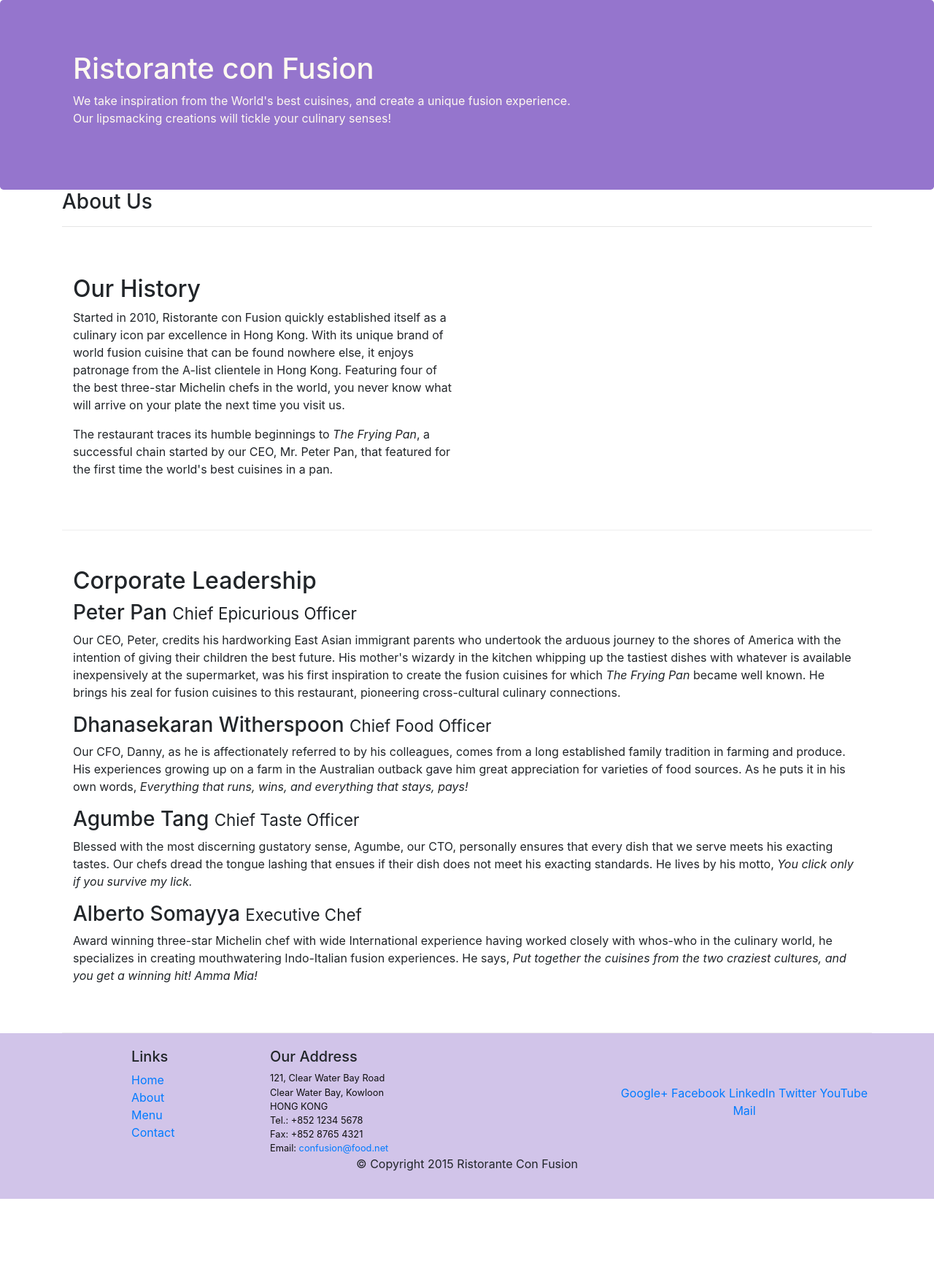
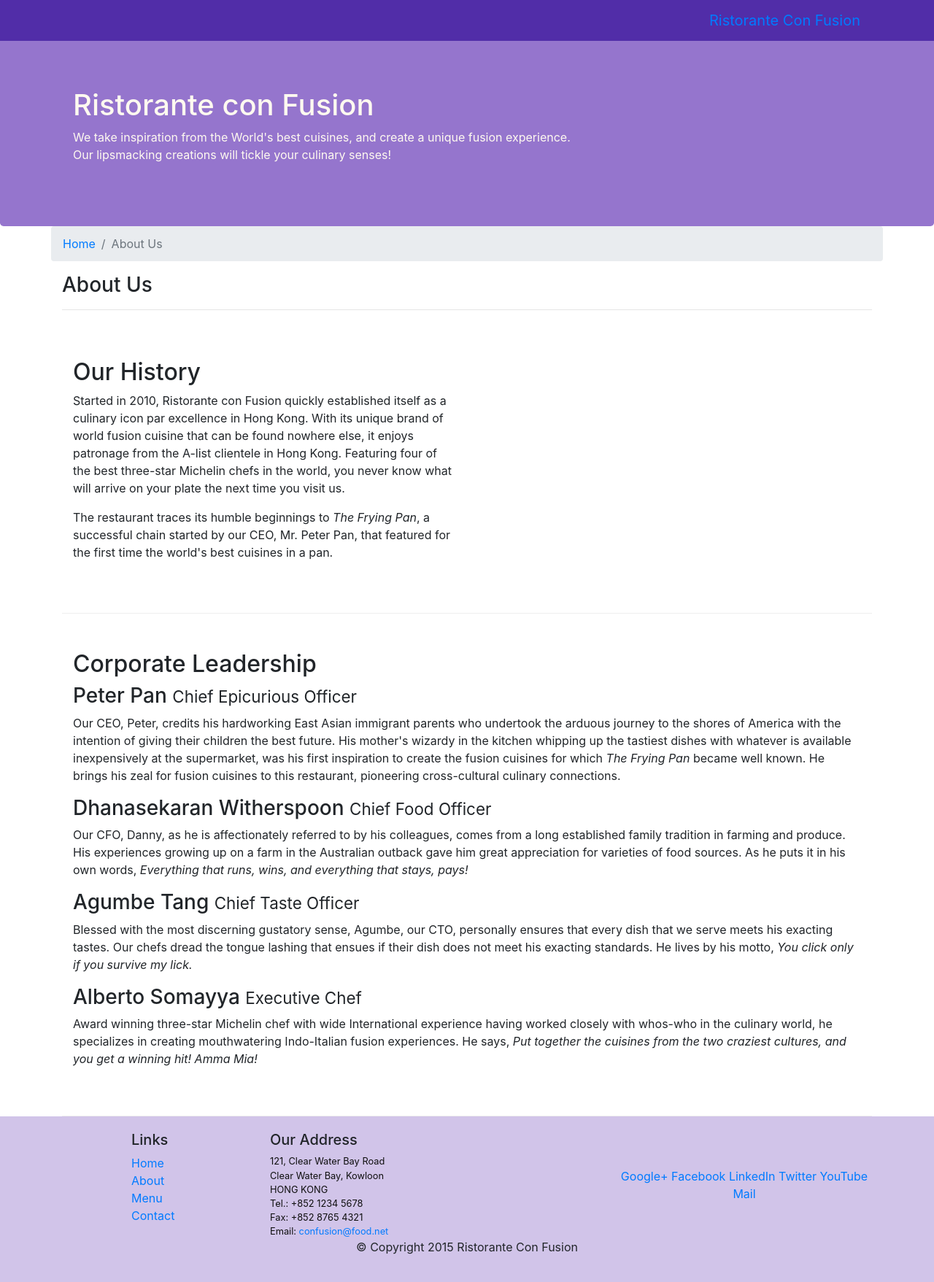
Before and after one commit to AllaSydoriak/coursera, a web app: file Front-End Web UI Frameworks and Tools/Bootstrap4/conFusion/aboutus.html in a window 1280 px wide. Shown: the whole page at 73% size. Before the commit the page ends 1643 px from the top, so only its background shows below. Run offline with its HTML, style and script files only (its server is not run), Linux system fonts and the light colour scheme; some libraries are stand-ins or nearby versions.

Commit message:
Navbar and Breadcrumbs

```diff
--- a/Front-End Web UI Frameworks and Tools/Bootstrap4/conFusion/aboutus.html
+++ b/Front-End Web UI Frameworks and Tools/Bootstrap4/conFusion/aboutus.html
@@ -14,7 +14,22 @@
 </head>
 
 <body>
-
+  <nav class="navbar navbar-inverse navbar-toggleable-sm fixed-top">
+      <div class="container">
+        <button class="navbar-toggler" type="button" data-toggle="collapse" data-target="#Navbar">
+            <span class="navbar-toggler-icon"></span>
+        </button>
+         <a class="navbar-brand" href="./index.html">Ristorante Con Fusion</a>
+           <div class="collapse navbar-collapse" id="Navbar">
+              <ul class="navbar-nav">
+                  <li class="nav-item"><a class="nav-link" href="./index.html">Home</a></li>
+                  <li class="nav-item active"><a class="nav-link" href="#">About</a></li>
+                  <li class="nav-item"><a class="nav-link" href="#">Menu</a></li>
+                  <li class="nav-item"><a class="nav-link" href="#">Contact</a></li>
+              </ul>
+            <div class="collapse navbar-collapse" id="Navbar">
+      </div>
+  </nav>
     <header class="jumbotron">
         <div class="container">
             <div class="row row-header">
@@ -30,6 +45,10 @@
 
     <div class="container">
         <div class="row">
+          <ol class="col-12 breadcrumb">
+               <li class="breadcrumb-item"><a href="./index.html">Home</a></li>
+               <li class="breadcrumb-item active">About Us</li>
+           </ol>
             <div class="col-12">
                <h3>About Us</h3>
                <hr>
--- a/Front-End Web UI Frameworks and Tools/Bootstrap4/conFusion/css/styles.css
+++ b/Front-End Web UI Frameworks and Tools/Bootstrap4/conFusion/css/styles.css
@@ -28,3 +28,12 @@ address{
     margin:0px;
     color:#0f0f0f;
 }
+
+body{
+    padding:50px 0px 0px 0px;
+    z-index:0;
+}
+
+.navbar-inverse {
+     background-color: #512DA8;
+}
```
Also changed, not shown: Front-End Web UI Frameworks and Tools/Bootstrap4/conFusion/index.html (+16 -1 lines).
